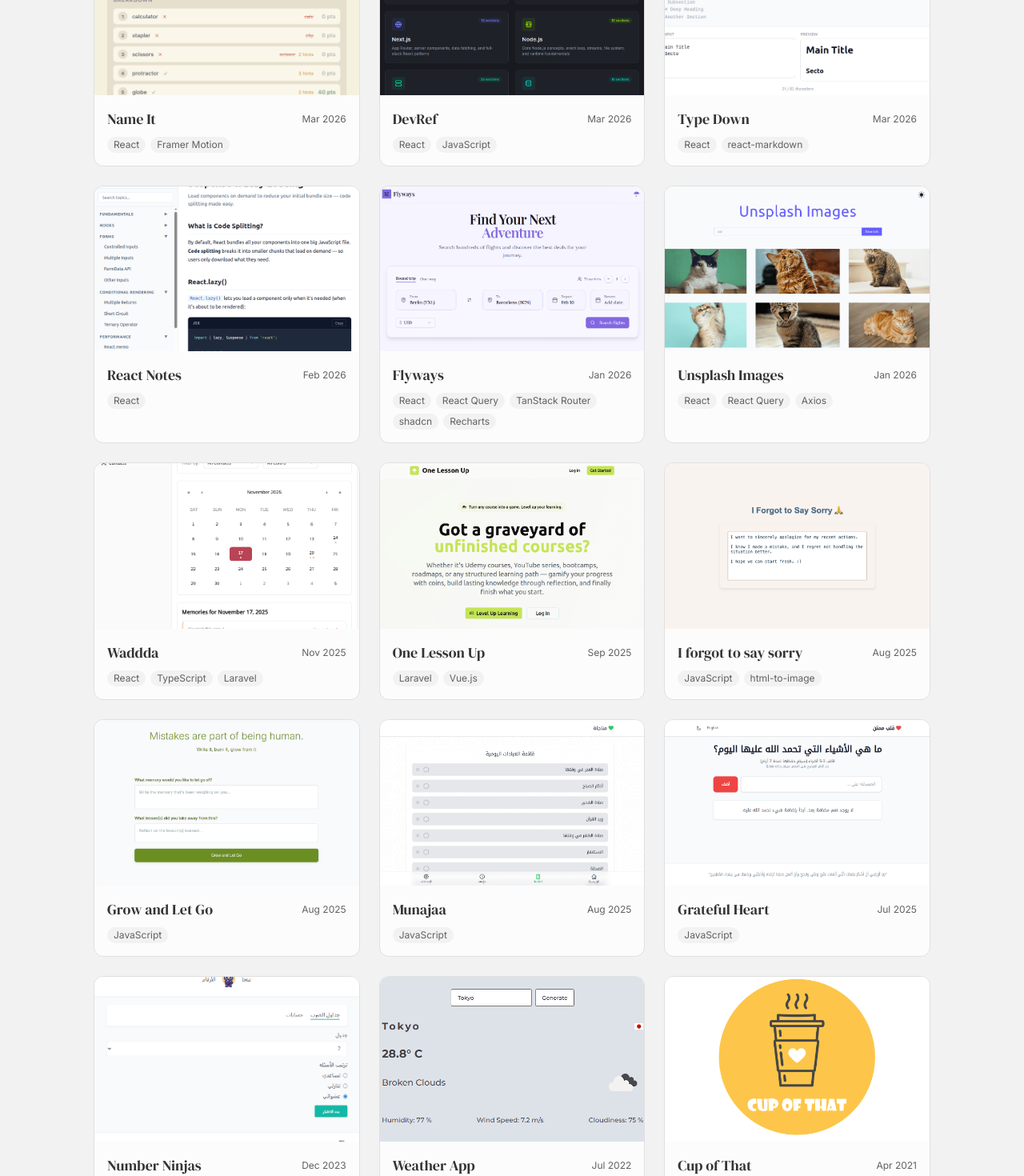
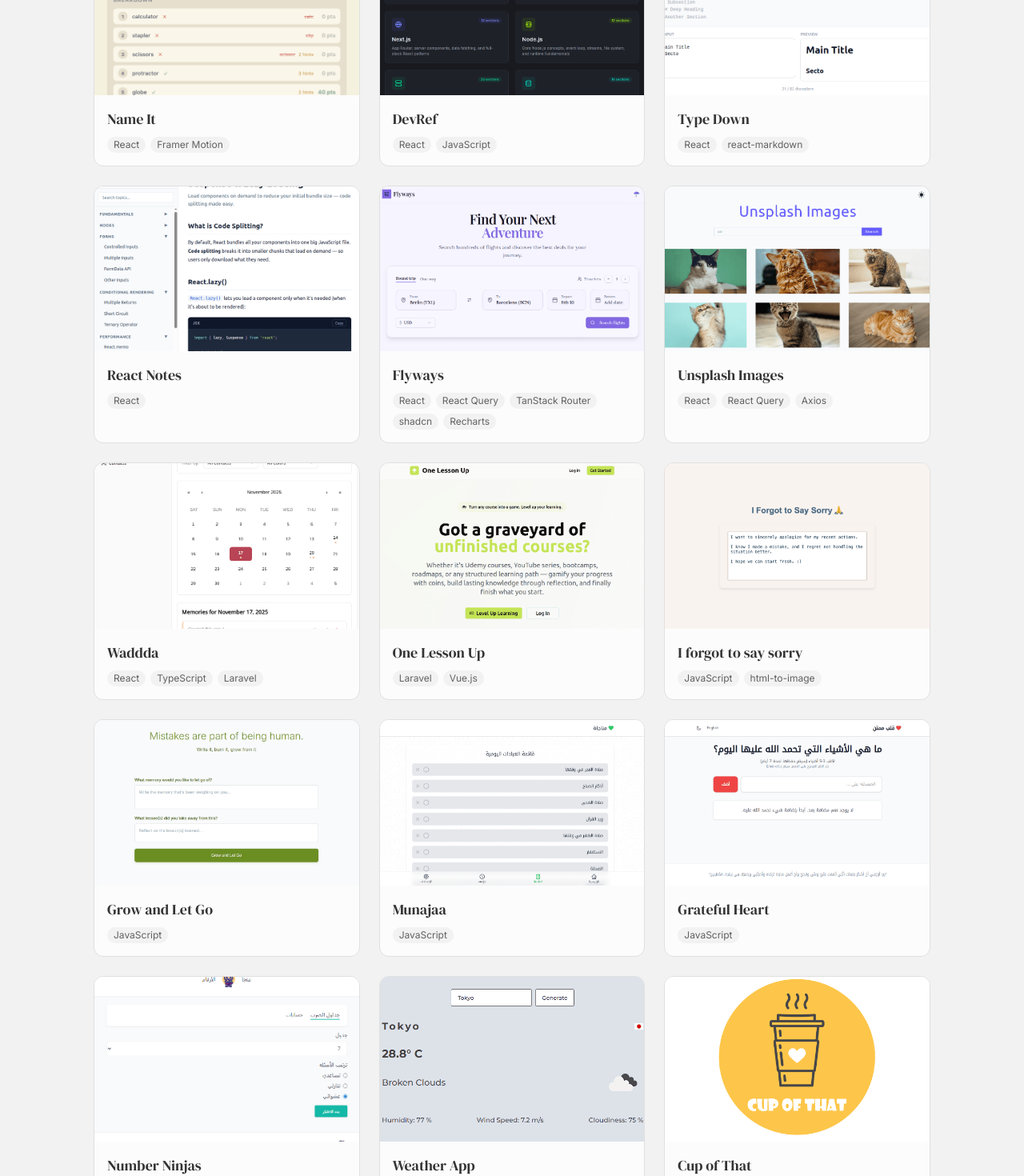
Before and after one commit to edriso/portfolio, a React (Vite) app: page /projects in a window 1280 px wide. Shown: the part 360-1830 px from the top of the page at 80% size. Built offline with nearby package versions, Linux system fonts and the light colour scheme.

Commit message:
remove dates from project cards and data

```diff
--- a/src/components/ProjectCard.jsx
+++ b/src/components/ProjectCard.jsx
@@ -24,10 +24,7 @@ function ProjectCard({ project }) {
       </div>
 
       <div className="flex flex-col flex-1 p-4">
-        <div className="flex items-center justify-between mb-2">
-          <h3 className="font-display text-lg">{project.title}</h3>
-          <span className="text-xs text-muted">{project.date}</span>
-        </div>
+        <h3 className="font-display text-lg mb-2">{project.title}</h3>
 
         <div className="flex flex-wrap gap-1.5">
           {project.tags.map((tag) => (
--- a/src/data/projects.js
+++ b/src/data/projects.js
@@ -21,7 +21,6 @@ const projects = [
     repo: 'https://github.com/edriso/name-it',
     img: getImage('name-it.png'),
     tags: ['React', 'Framer Motion'],
-    date: 'Mar 2026',
   },
   {
     id: 16,
@@ -29,7 +28,6 @@ const projects = [
     repo: 'https://github.com/edriso/dev-ref',
     img: getImage('dev-ref.png'),
     tags: ['React', 'JavaScript'],
-    date: 'Mar 2026',
   },
   {
     id: 15,
@@ -37,7 +35,6 @@ const projects = [
     repo: 'https://github.com/edriso/type-down',
     img: getImage('type-down.png'),
     tags: ['React', 'react-markdown'],
-    date: 'Mar 2026',
   },
   {
     id: 14,
@@ -45,7 +42,6 @@ const projects = [
     repo: 'https://github.com/edriso/react-course-notes',
     img: getImage('react-course-notes.png'),
     tags: ['React'],
-    date: 'Feb 2026',
   },
   {
     id: 13,
@@ -53,7 +49,6 @@ const projects = [
     repo: 'https://github.com/edriso/flyways',
     img: getImage('flyways.png'),
     tags: ['React', 'React Query', 'TanStack Router', 'shadcn', 'Recharts'],
-    date: 'Jan 2026',
   },
   {
     id: 12,
@@ -61,7 +56,6 @@ const projects = [
     repo: 'https://github.com/edriso/react-unsplash-images',
     img: getImage('unsplash-images.png'),
     tags: ['React', 'React Query', 'Axios'],
-    date: 'Jan 2026',
   },
   {
     id: 11,
@@ -69,7 +63,6 @@ const projects = [
     repo: 'https://github.com/edriso/waddda',
     img: getImage('waddda.png'),
     tags: ['React', 'TypeScript', 'Laravel'],
-    date: 'Nov 2025',
   },
   {
     id: 10,
@@ -77,7 +70,6 @@ const projects = [
     repo: 'https://github.com/edriso/one-lesson-up',
     img: getImage('one-lesson-up.png'),
     tags: ['Laravel', 'Vue.js'],
-    date: 'Sep 2025',
   },
   {
     id: 9,
@@ -85,7 +77,6 @@ const projects = [
     repo: 'https://github.com/edriso/i-forgot-to-say-sorry',
     img: getImage('i-forgot-to-say-sorry.png'),
     tags: ['JavaScript', 'html-to-image'],
-    date: 'Aug 2025',
   },
   {
     id: 8,
@@ -93,7 +84,6 @@ const projects = [
     repo: 'https://github.com/edriso/grow-and-let-go',
     img: getImage('grow-and-let-go.png'),
     tags: ['JavaScript'],
-    date: 'Aug 2025',
   },
   {
     id: 7,
@@ -101,7 +91,6 @@ const projects = [
     repo: 'https://github.com/edriso/munajaa',
     img: getImage('munajaa.png'),
     tags: ['JavaScript'],
-    date: 'Aug 2025',
   },
   {
     id: 6,
@@ -109,7 +98,6 @@ const projects = [
     repo: 'https://github.com/edriso/grateful-heart',
     img: getImage('grateful-heart.png'),
     tags: ['JavaScript'],
-    date: 'Jul 2025',
   },
   {
     id: 5,
@@ -117,7 +105,6 @@ const projects = [
     repo: 'https://github.com/edriso/number-ninjas',
     img: getImage('number-ninjas.png'),
     tags: ['React', 'i18n-react', 'JavaScript'],
-    date: 'Dec 2023',
   },
   {
     id: 4,
@@ -125,7 +112,6 @@ const projects = [
     repo: 'https://github.com/edriso/weatherapp',
     img: getImage('weather-app.png'),
     tags: ['Node', 'Express', 'EJS'],
-    date: 'Jul 2022',
   },
   {
     id: 3,
@@ -133,7 +119,6 @@ const projects = [
     repo: 'https://github.com/edriso/cupofthat',
     img: getImage('cup-of-that.png'),
     tags: ['Vue'],
-    date: 'Apr 2021',
   },
   {
     id: 2,
@@ -141,7 +126,6 @@ const projects = [
     repo: 'https://github.com/edriso/fancy-quiz-app',
     img: getImage('fancy-quiz.png'),
     tags: ['Vue', 'Bootstrap Vue'],
-    date: 'Jan 2021',
   },
   {
     id: 1,
@@ -149,7 +133,6 @@ const projects = [
     repo: 'https://github.com/edriso/easybank',
     img: getImage('easybank.png'),
     tags: ['Frontend Mentor', 'SASS'],
-    date: 'Jan 2021',
   },
 ];
 
```
